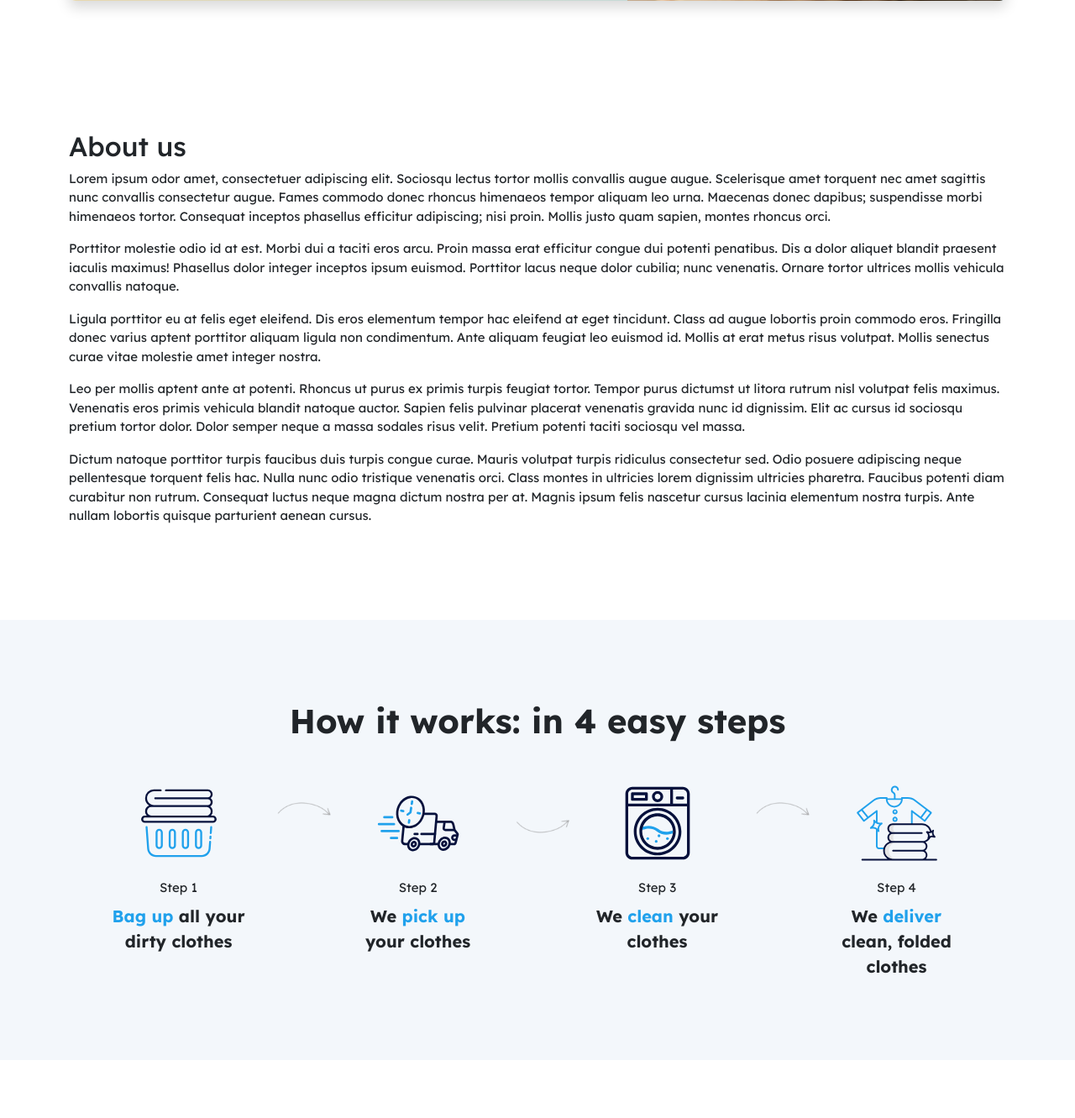
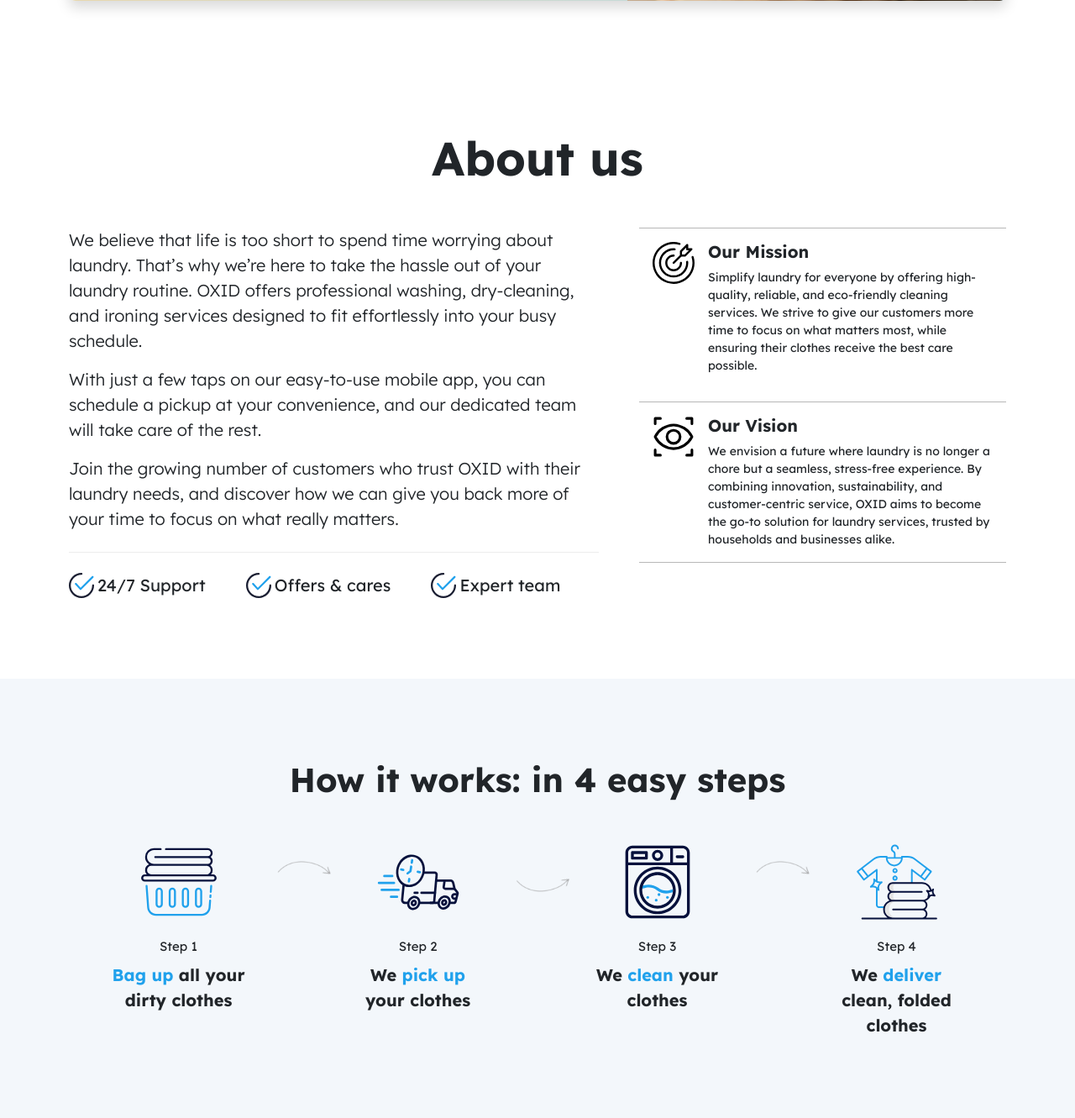
Before and after one commit to Kajaia/oxid-web-design, a PHP site: page / in a window 1280 px wide. Shown: the part 883-2214 px from the top of the page at 84% size. Run offline with PHP 8.4, Linux system fonts and the light colour scheme.

Commit message:
Added about section styling

```diff
--- a/assets/css/style.css
+++ b/assets/css/style.css
@@ -81,6 +81,10 @@
 
 .text-gray {
   color: var(--c-gray);
+}
+
+.text-light-gray {
+  color: var(--c-light-gray);
 }
 
 .fs-small {
@@ -219,6 +223,14 @@
 .footer-container {
   padding-top: 50px;
   padding-bottom: 20px;
+}
+
+.border-top-light-gray {
+  border-top: 1px solid var(--c-light-gray);
+}
+
+.border-bottom-light-gray {
+  border-bottom: 1px solid var(--c-light-gray);
 }
 
 /* Bootstrap */
--- a/assets/js/scripts.js
+++ b/assets/js/scripts.js
@@ -12,7 +12,7 @@
   throttleDelay: 99, // the delay on throttle used while scrolling the page (advanced)
   offset: 120, // offset (in px) from the original trigger point
   delay: 0, // values from 0 to 3000, with step 50ms
-  duration: 500, // values from 0 to 3000, with step 50ms
+  duration: 1000, // values from 0 to 3000, with step 50ms
   easing: "ease", // default easing for AOS animations
   once: true, // whether animation should happen only once - while scrolling down
   mirror: false, // whether elements should animate out while scrolling past them
--- a/index.html
+++ b/index.html
@@ -146,14 +146,44 @@
     </section>
     <!-- About section -->
     <section id="about" class="container my-5">
-      <div class="row py-5">
-        <h2 class="mt-5">About us</h2>
-        <div class="col-12">
-          <p>Lorem ipsum odor amet, consectetuer adipiscing elit. Sociosqu lectus tortor mollis convallis augue augue. Scelerisque amet torquent nec amet sagittis nunc convallis consectetur augue. Fames commodo donec rhoncus himenaeos tempor aliquam leo urna. Maecenas donec dapibus; suspendisse morbi himenaeos tortor. Consequat inceptos phasellus efficitur adipiscing; nisi proin. Mollis justo quam sapien, montes rhoncus orci.</p>
-          <p>Porttitor molestie odio id at est. Morbi dui a taciti eros arcu. Proin massa erat efficitur congue dui potenti penatibus. Dis a dolor aliquet blandit praesent iaculis maximus! Phasellus dolor integer inceptos ipsum euismod. Porttitor lacus neque dolor cubilia; nunc venenatis. Ornare tortor ultrices mollis vehicula convallis natoque.</p>
-          <p>Ligula porttitor eu at felis eget eleifend. Dis eros elementum tempor hac eleifend at eget tincidunt. Class ad augue lobortis proin commodo eros. Fringilla donec varius aptent porttitor aliquam ligula non condimentum. Ante aliquam feugiat leo euismod id. Mollis at erat metus risus volutpat. Mollis senectus curae vitae molestie amet integer nostra.</p>
-          <p>Leo per mollis aptent ante at potenti. Rhoncus ut purus ex primis turpis feugiat tortor. Tempor purus dictumst ut litora rutrum nisl volutpat felis maximus. Venenatis eros primis vehicula blandit natoque auctor. Sapien felis pulvinar placerat venenatis gravida nunc id dignissim. Elit ac cursus id sociosqu pretium tortor dolor. Dolor semper neque a massa sodales risus velit. Pretium potenti taciti sociosqu vel massa.</p>
-          <p>Dictum natoque porttitor turpis faucibus duis turpis congue curae. Mauris volutpat turpis ridiculus consectetur sed. Odio posuere adipiscing neque pellentesque torquent felis hac. Nulla nunc odio tristique venenatis orci. Class montes in ultricies lorem dignissim ultricies pharetra. Faucibus potenti diam curabitur non rutrum. Consequat luctus neque magna dictum nostra per at. Magnis ipsum felis nascetur cursus lacinia elementum nostra turpis. Ante nullam lobortis quisque parturient aenean cursus.</p>
+      <div class="row gx-0 gx-lg-5 py-5">
+        <h2 class="my-5 text-center display-4 fw-bold">About us</h2>
+        <div class="col-lg-7" data-aos="zoom-in">
+          <p class="lead">We believe that life is too short to spend time worrying about laundry. That’s why we’re here to take the hassle out of your laundry routine. OXID offers professional washing, dry-cleaning, and ironing services designed to fit effortlessly into your busy schedule.</p>
+          <p class="lead">With just a few taps on our easy-to-use mobile app, you can schedule a pickup at your convenience, and our dedicated team will take care of the rest.</p>
+          <p class="lead">Join the growing number of customers who trust OXID with their laundry needs, and discover how we can give you back more of your time to focus on what really matters.</p>
+          <hr class="text-light-gray my-4" />
+          <!-- Icons -->
+          <div class="d-flex align-items-center flex-wrap gap-3 gap-lg-5">
+            <div class="d-flex align-items-center gap-1">
+              <img width="30" height="30" src="/assets/img/icons/check-duotone.svg" alt="Check icon" loading="lazy" />
+              <span class="fs-5">24/7 Support</span>
+            </div>
+            <div class="d-flex align-items-center gap-1">
+              <img width="30" height="30" src="/assets/img/icons/check-duotone.svg" alt="Check icon" loading="lazy" />
+              <span class="fs-5">Offers & cares</span>
+            </div>
+            <div class="d-flex align-items-center gap-1">
+              <img width="30" height="30" src="/assets/img/icons/check-duotone.svg" alt="Check icon" loading="lazy" />
+              <span class="fs-5">Expert team</span>
+            </div>
+          </div>
+        </div>
+        <div class="col-lg-5 mt-5 mt-lg-0">
+          <div class="d-flex gap-3 p-3 border-top-light-gray" data-aos="zoom-in">
+            <img width="50" height="50" src="/assets/img/icons/about/mission.svg" alt="Mission icon" loading="lazy" />
+            <div>
+              <h3 class="fs-5 fw-bold">Our Mission</h3>
+              <p class="fs-small">Simplify laundry for everyone by offering high-quality, reliable, and eco-friendly cleaning services. We strive to give our customers more time to focus on what matters most, while ensuring their clothes receive the best care possible.</p>
+            </div>
+          </div>
+          <div class="d-flex gap-3 p-3 border-top-light-gray border-bottom-light-gray" data-aos="zoom-in">
+            <img width="50" height="50" src="/assets/img/icons/about/vision.svg" alt="Vision icon" loading="lazy" />
+            <div>
+              <h3 class="fs-5 fw-bold">Our Vision</h3>
+              <p class="fs-small mb-0">We envision a future where laundry is no longer a chore but a seamless, stress-free experience. By combining innovation, sustainability, and customer-centric service, OXID aims to become the go-to solution for laundry services, trusted by households and businesses alike.</p>
+            </div>
+          </div>
         </div>
       </div>
     </section>
```
Also changed, not shown: assets/img/icons/about/mission.svg (added), assets/img/icons/about/vision.svg (added), assets/img/icons/check-duotone.svg (added).
